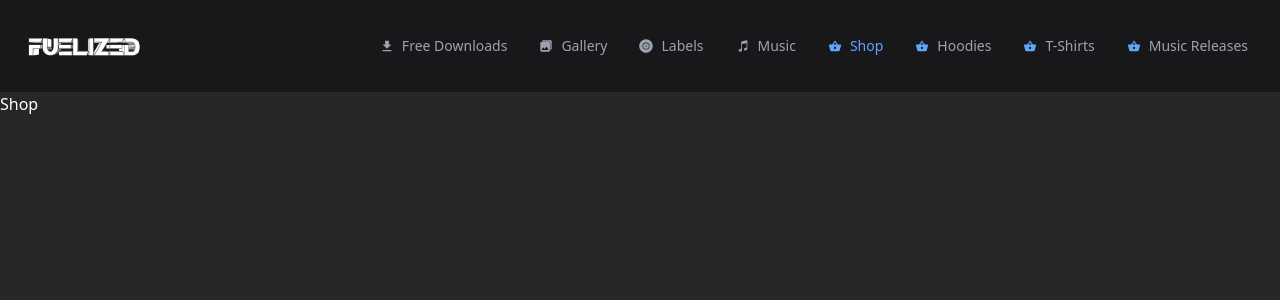
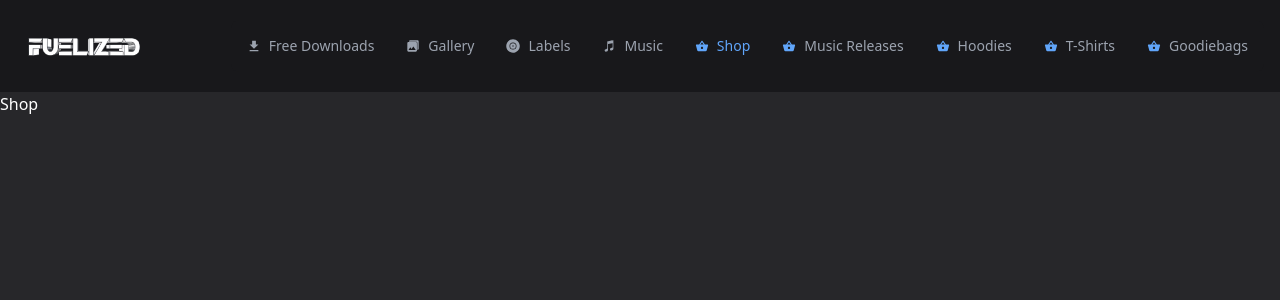
Before and after one commit to FUELIZED/FuelizedWebshopReact, a React (Vite) app: page /shop in a window 1280 px wide. Shown: the top 300 px of the page. Built offline with nearby package versions, Linux system fonts and the light colour scheme.

Commit message:
Goodiebags page added + Routing

```diff
--- a/src/App.jsx
+++ b/src/App.jsx
@@ -9,6 +9,7 @@ import { Freedownloads } from './pages/Freedownloads.jsx'
 import { Hoodies } from './pages/Hoodies.jsx'
 import { Tshirts } from './pages/Tshirts.jsx'
 import { Musicreleases } from './pages/Musicreleases.jsx'
+import { Goodiebags } from './pages/Goodiebags.jsx'
 import { NotFound } from './pages/NotFound.jsx'
 
 document.title = "Fuelized";
@@ -25,6 +26,7 @@ function App() {
       <Route path="/hoodies" element={<Hoodies/>} />
       <Route path="/tshirts" element={<Tshirts/>} />
       <Route path="/musicreleases" element={<Musicreleases/>} />
+      <Route path="/goodiebags" element={<Goodiebags/>} />
       <Route path="*" element={<NotFound />} />
     </Routes>
   )
--- /dev/null
+++ b/src/pages/Goodiebags.jsx
@@ -0,0 +1,10 @@
+import { Nav } from './components/Nav.jsx';
+
+export const Goodiebags = () => {
+    return (
+        <>
+            <Nav active="Goodiebags"/>
+            <h1>Goodiebags</h1>
+        </>
+    )
+};
--- a/src/pages/components/Nav.jsx
+++ b/src/pages/components/Nav.jsx
@@ -50,6 +50,11 @@ export const Nav = (arg) => {
                         </Link>
                     </li>
                     <li>
+                        <Link to="/musicreleases" className={`${navStyle} ${arg.active === "musicreleases" ? "text-blue-400": "text-gray-400"}`}>
+                            {shopIcon}Music Releases
+                        </Link>
+                    </li>
+                    <li>
                         <Link to="/hoodies" className={`${navStyle} ${arg.active === "hoodies" ? "text-blue-400": "text-gray-400"}`}>
                             {shopIcon}Hoodies
                         </Link>
@@ -60,8 +65,8 @@ export const Nav = (arg) => {
                         </Link>
                     </li>
                     <li>
-                        <Link to="/musicreleases" className={`${navStyle} ${arg.active === "musicreleases" ? "text-blue-400": "text-gray-400"}`}>
-                            {shopIcon}Music Releases
+                        <Link to="/goodiebags" className={`${navStyle} ${arg.active === "goodiebags" ? "text-blue-400": "text-gray-400"}`}>
+                            {shopIcon}Goodiebags
                         </Link>
                     </li>
                 </ul>
```
